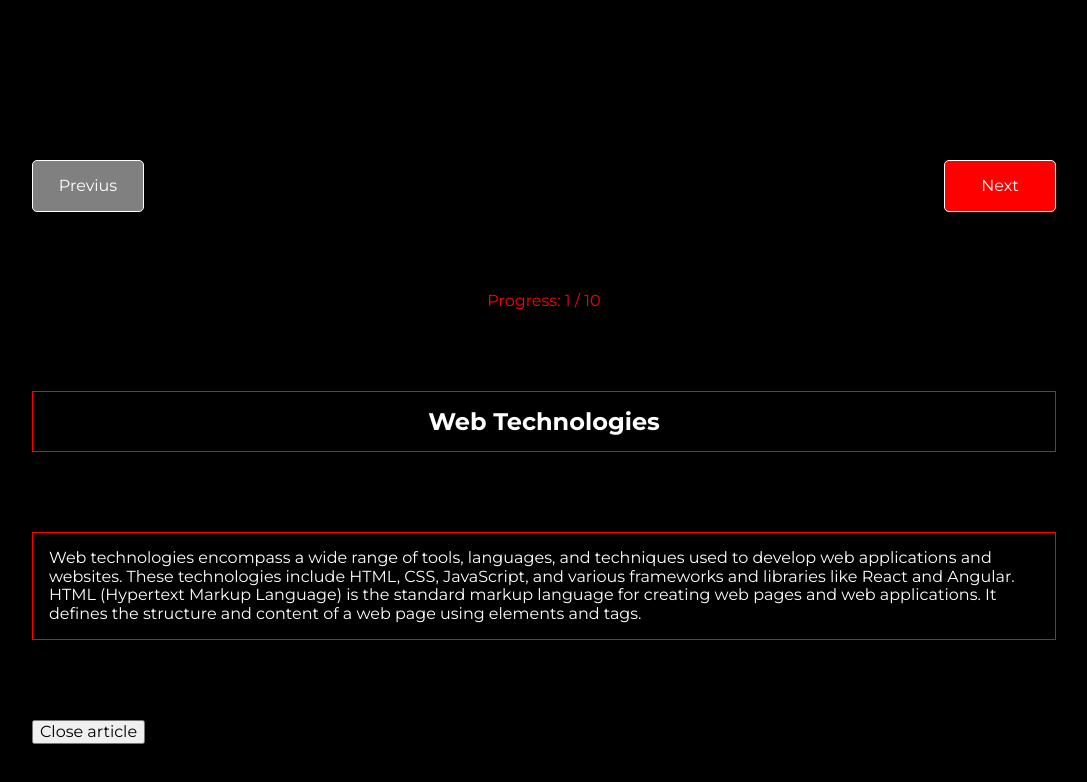
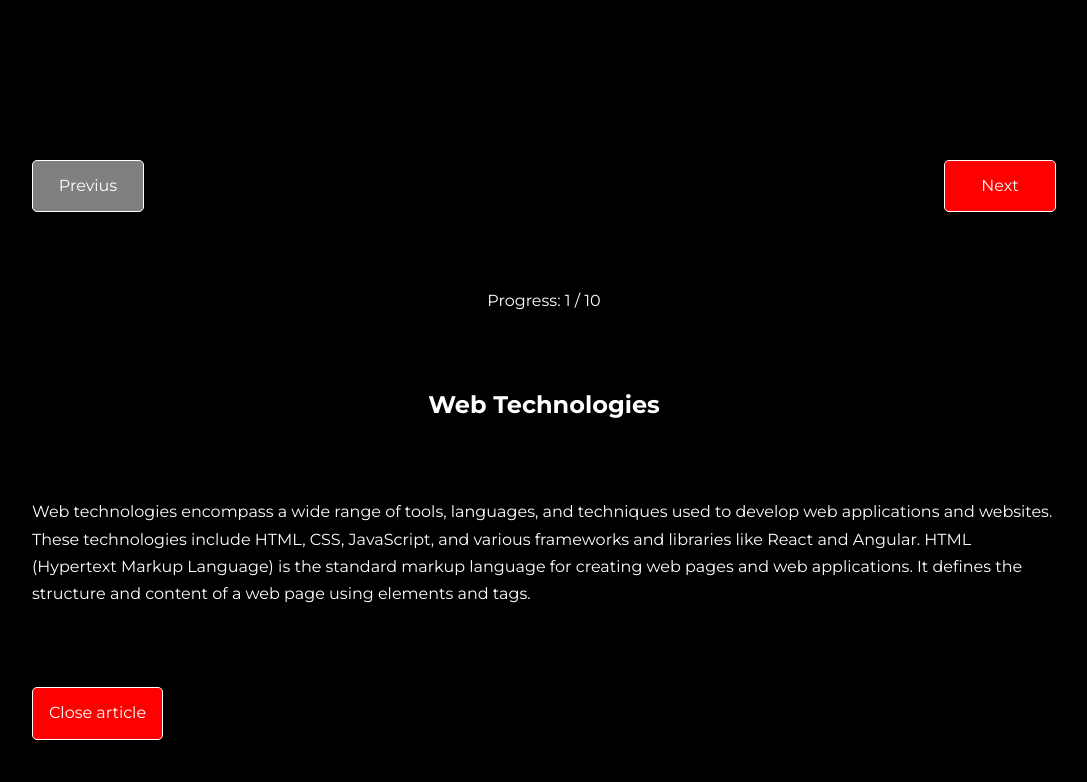
Before and after one commit to KaterynaKocheharova/article_reader, a React (Vite) app: page / in a window 1280 px wide. Shown: the top 782 px of the page, without its empty margins (96-1183 px from the left). Built offline with nearby package versions, Linux system fonts and the light colour scheme.

Commit message:
finish styles

```diff
--- a/src/App.jsx
+++ b/src/App.jsx
@@ -1,5 +1,5 @@
 import css from "./App.module.css";
-import Reader from "./Components/Reader";
+import Reader from "./Components/Reader/Reader";
 
 export default function App() {
   return (
--- a/src/Components/Article/Article.jsx
+++ b/src/Components/Article/Article.jsx
@@ -1,6 +1,6 @@
 import css from "./Article.module.css";
 
-export default function Artcile({ articleData: { topic, text } }) {
+export default function Article({ articleData: { topic, text } }) {
   return (
     <article>
       <h2 className={css["article-title"]}>{topic}</h2>
--- a/src/Components/Article/Article.module.css
+++ b/src/Components/Article/Article.module.css
@@ -1,15 +1,12 @@
 .article-title {
   text-align: center;
-  padding: 1rem;
-  border: 1px solid var(--red-color);
   color: var(--white-color);
   margin-bottom: var(--big-mb);
 }
 
 .article-text {
-  padding: 1rem;
   background-color: var(--black-color);
-  border: 1px solid var(--red-color);
   color: var(--white-color);
   margin-bottom: var(--big-mb);
+  line-height: 1.7;
 }
--- a/src/Components/Progress/Progress.module.css
+++ b/src/Components/Progress/Progress.module.css
@@ -1,5 +1,5 @@
 .progress-text {
   text-align: center;
-  color: var(--red-color);
+  color: var(--white-color);
   margin-bottom: var(--big-mb);
 }
--- a/src/Components/Reader.jsx
+++ b/src/Components/Reader/Reader.jsx
@@ -1,9 +1,10 @@
 import { useState } from "react";
-import Progress from "./Progress/Porogress";
-import Controls from "./Controls/Controls";
-import Artcile from "./Article/Article";
+import Progress from "../Progress/Porogress";
+import Controls from "../Controls/Controls";
+import Article from "../Article/Article";
+import UpdateVisibilityButton from "../UpdateVisibilityButton/UpdateVisibilityButton";
 
-import articles from "../articles.json";
+import articles from "../../articles.json";
 
 export default function Reader() {
   const [articleIndex, setArticleIndex] = useState(0);
@@ -36,10 +37,11 @@ export default function Reader() {
         />
         <Progress current={articleIndex + 1} total={articles.length} />
       </div>
-      {isVisible && <Artcile articleData={currentArticle} />}
-      <button onClick={updateVisibility}>
-        {isVisible ? "Close article" : "Open artcile"}
-      </button>
+      {isVisible && <Article articleData={currentArticle} />}
+      <UpdateVisibilityButton
+        onUpdateVisibility={updateVisibility}
+        isVisible={isVisible}
+      />
     </div>
   );
 }
--- /dev/null
+++ b/src/Components/UpdateVisibilityButton/UpdateVisibilityButton.jsx
@@ -0,0 +1,19 @@
+import clsx from "clsx";
+import css from "./UpdateVisibilityButton.module.css";
+
+export default function UpdateVisibilityButton({
+  isVisible,
+  onUpdateVisibility,
+}) {
+  return (
+    <button
+      className={clsx(
+        css["update-visibility-button"],
+        isVisible ? css["make-visible-button"] : css["make-invisible-button"]
+      )}
+      onClick={onUpdateVisibility}
+    >
+      {isVisible ? "Close article" : "Open article"}
+    </button>
+  );
+}
--- /dev/null
+++ b/src/Components/UpdateVisibilityButton/UpdateVisibilityButton.module.css
@@ -0,0 +1,16 @@
+.update-visibility-button {
+  padding: var(--big-button-padding);
+  border: 0;
+  border-radius: var(--small-border-radius);
+  cursor: pointer;
+  color: var(--white-color);
+  border: 1px solid var(--white-color);
+}
+
+.make-visible-button {
+  background-color: var(--red-color);
+}
+
+.make-invisible-button {
+  background-color: var(--black-color);
+}
```
Also changed, not shown: src/Components/Reader/Reader.module.css (added).
